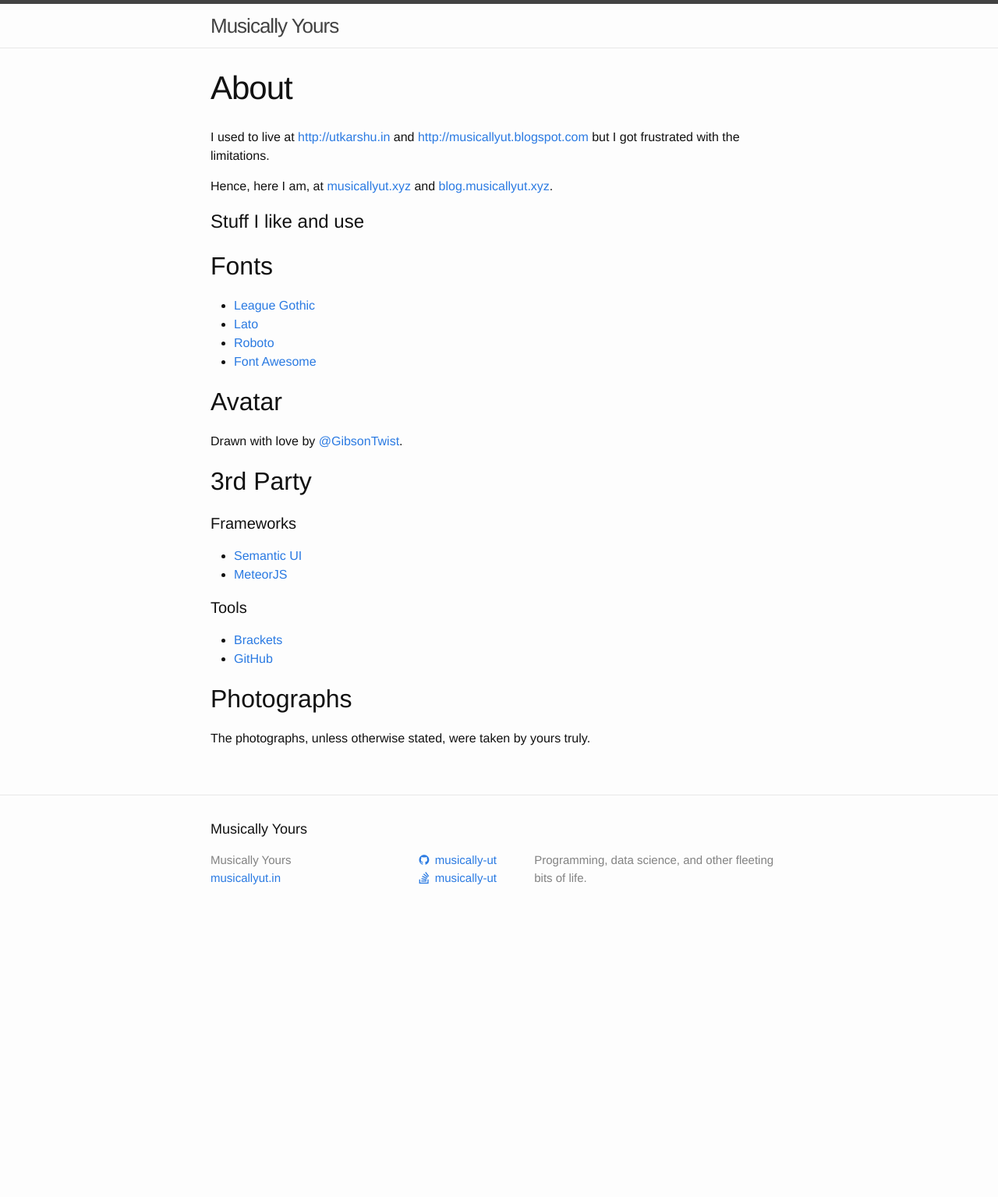
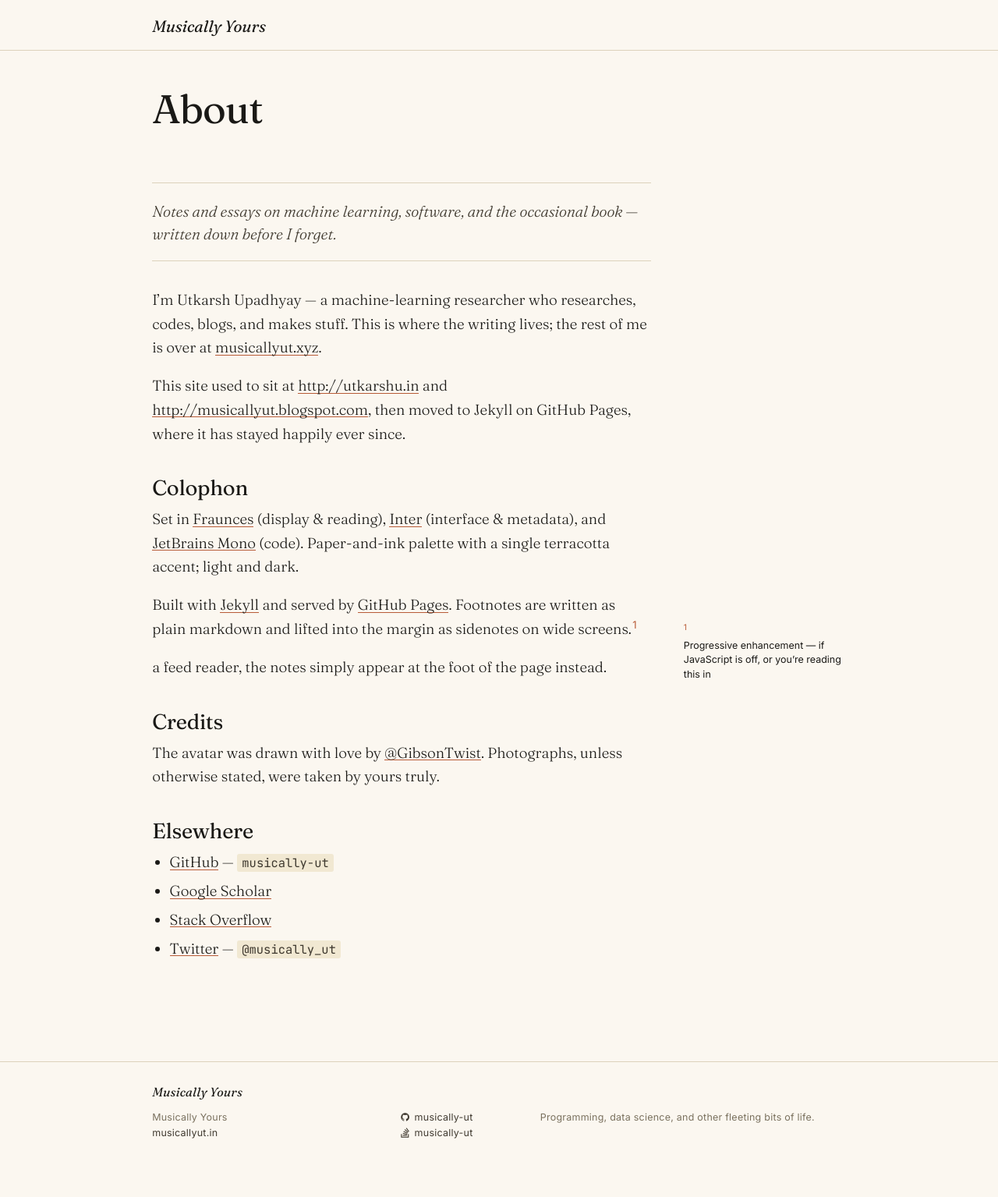
Before and after one commit to musically-ut/musically-ut.github.io, a Jekyll site: the page built from about.md, in a window 1280 px wide. Shown: the whole page at 78% size. Built offline with Jekyll 4.4.1, drawn with Linux system fonts in a browser that asks for light colours; nearby versions of some CDN libraries; before the commit the page ends 1197 px from its top, so only the background shows below that.

Commit message:
Tufte-inspired redesign: new webfonts, dark mode, margin sidenotes, year-grouped index

```diff
--- a/_includes/head.html
+++ b/_includes/head.html
@@ -2,9 +2,15 @@
   <meta charset="utf-8">
   <meta http-equiv="X-UA-Compatible" content="IE=edge">
   <meta name="viewport" content="width=device-width, initial-scale=1">
+  <meta name="color-scheme" content="light dark">
 
   <title>{% if page.title %}{{ page.title }}{% else %}{{ site.title }}{% endif %}</title>
   <meta name="description" content="{% if page.excerpt %}{{ page.excerpt | strip_html | strip_newlines | truncate: 160 }}{% else %}{{ site.description }}{% endif %}">
+
+  <!-- Brand webfonts: Fraunces (display + reading), Inter (UI/meta), JetBrains Mono (code) -->
+  <link rel="preconnect" href="https://fonts.googleapis.com">
+  <link rel="preconnect" href="https://fonts.gstatic.com" crossorigin>
+  <link href="https://fonts.googleapis.com/css2?family=Fraunces:ital,opsz,wght,SOFT,WONK@0,9..144,300..600,0..100,0..1;1,9..144,300..600,0..100,0..1&family=Inter:wght@400;500;600&family=JetBrains+Mono:wght@400;500&display=swap" rel="stylesheet">
 
   <link rel="stylesheet" href="{{ "/css/main.css" | prepend: site.baseurl }}">
   <link rel="canonical" href="{{ page.url | replace:'index.html','' | prepend: site.baseurl | prepend: site.url }}">
--- a/_layouts/page.html
+++ b/_layouts/page.html
@@ -12,3 +12,6 @@ layout: default
   </article>
 
 </div>
+
+<!-- Pages can use markdown footnotes → margin sidenotes too. -->
+<script src="{{ "/js/sidenotes.js" | prepend: site.baseurl }}"></script>
--- a/_layouts/post.html
+++ b/_layouts/post.html
@@ -13,3 +13,8 @@ layout: default
   </article>
 
 </div>
+
+<!-- Tufte sidenotes: promote kramdown's markdown footnotes into the right
+     margin on wide screens. No effect on the markdown you write, on RSS, or
+     when JS is off (the footnotes list at the bottom stays as the fallback). -->
+<script src="{{ "/js/sidenotes.js" | prepend: site.baseurl }}"></script>
--- /dev/null
+++ b/_sass/_blog-theme.scss
@@ -0,0 +1,453 @@
+// =========================================================================
+// blog.musicallyut.xyz — Tufte-influenced reading theme
+//
+// Imported LAST from css/main.scss, so it overrides minima's base + layout.
+// Targets minima's real class names (.site-header, .wrapper, .home,
+// .post-content, kramdown's .footnotes, …). Self-contained: all tokens are
+// defined here as CSS custom properties; no external deps. Build system is
+// unchanged — this is just SCSS that Jekyll already compiles.
+// =========================================================================
+
+// ---- Design tokens (CSS custom properties) ------------------------------
+:root {
+  --bg:        #FBF7F0;
+  --bg-deep:   #F1E8D2;
+  --ink:       #1A1916;
+  --ink-2:     #3F392F;
+  --ink-3:     #7A715E;
+  --rule:      #DCD2BB;
+  --rule-soft: #E8DFC7;
+
+  --accent:    #B85C38;   // terracotta
+  --accent-2:  #9C4A2C;
+
+  --serif: "Fraunces", "Iowan Old Style", "Palatino Linotype", Palatino, Georgia, serif;
+  --sans:  "Inter", -apple-system, BlinkMacSystemFont, "Helvetica Neue", Helvetica, Arial, sans-serif;
+  --mono:  "JetBrains Mono", ui-monospace, "SF Mono", Menlo, Consolas, monospace;
+  --frax-read: "opsz" 28, "SOFT" 50, "WONK" 0;
+
+  --measure:    40rem;
+  --margin-col: 13rem;
+  --margin-gap: 2.6rem;
+  --page-pad:   clamp(1.2rem, 5vw, 4rem);
+  --reading-fs: 1.18rem;
+  --reading-lh: 1.62;
+}
+
+@media (prefers-color-scheme: dark) {
+  :root {
+    --bg:        #131210;
+    --bg-deep:   #1E1B14;
+    --ink:       #E5DCC5;
+    --ink-2:     #B0A78F;
+    --ink-3:     #807660;
+    --rule:      #2E2A22;
+    --rule-soft: #25221B;
+    --accent:    #E69679;
+    --accent-2:  #F2AC8E;
+  }
+  img { opacity: 0.92; }
+}
+
+// ---- Base ---------------------------------------------------------------
+html { background: var(--bg); }
+body {
+  background: var(--bg);
+  color: var(--ink);
+  font-family: var(--serif);
+  font-variation-settings: var(--frax-read);
+  font-size: var(--reading-fs);
+  line-height: var(--reading-lh);
+  -webkit-font-smoothing: antialiased;
+  text-rendering: optimizeLegibility;
+  font-feature-settings: "kern" 1, "liga" 1, "onum" 1;
+}
+
+// The shared centered container — header, content, footer all align to it.
+.wrapper {
+  max-width: calc(var(--measure) + var(--margin-gap) + var(--margin-col));
+  margin: 0 auto;
+  padding: 0 var(--page-pad);
+}
+.page-content { padding: 0; }
+
+// ---- Site header --------------------------------------------------------
+.site-header {
+  border-top: 0;
+  border-bottom: 1px solid var(--rule);
+  min-height: 0;
+}
+.site-header .wrapper {
+  display: flex;
+  justify-content: space-between;
+  align-items: baseline;
+  padding-top: 1.5rem;
+  padding-bottom: 1.2rem;
+}
+.site-title,
+.site-title:visited {
+  font-family: var(--serif);
+  font-style: italic;
+  font-size: 1.3rem;
+  font-weight: 400;
+  line-height: 1;
+  color: var(--ink);
+  letter-spacing: 0;
+  margin: 0;
+  font-variation-settings: "opsz" 40, "SOFT" 60, "WONK" 1;
+}
+.site-nav {
+  line-height: 1;
+  float: none;
+}
+.site-nav .page-link,
+.site-nav a {
+  font-family: var(--sans);
+  font-style: normal;
+  font-size: 0.74rem;
+  letter-spacing: 0.12em;
+  text-transform: uppercase;
+  color: var(--ink-3);
+  margin-left: 1.4rem;
+  line-height: 1;
+  transition: color 160ms ease;
+}
+.site-nav a:hover { color: var(--accent); text-decoration: none; }
+
+// ---- Index / archive ----------------------------------------------------
+.home { padding-top: 0.5rem; }
+.page-heading {
+  font-family: var(--serif);
+  font-weight: 400;
+  font-size: clamp(2rem, 5vw, 3rem);
+  letter-spacing: -0.015em;
+  margin: 2.4rem 0 0.4rem;
+  color: var(--ink);
+  font-variation-settings: "opsz" 144, "SOFT" 80;
+  max-width: var(--measure);
+}
+.page-heading em { font-style: italic; color: var(--ink-2); }
+.home-intro {
+  max-width: var(--measure);
+  color: var(--ink-2);
+  font-style: italic;
+  font-size: 1.1rem;
+  margin: 0 0 1rem;
+}
+
+// Year-grouped list (see index.html markup)
+.year-block {
+  display: grid;
+  grid-template-columns: 5.5rem 1fr;
+  gap: 0.4rem 1.4rem;
+  padding: 1.4rem 0;
+  border-top: 1px solid var(--rule);
+}
+.year-block .year {
+  font-family: var(--serif);
+  font-style: italic;
+  font-size: 1.7rem;
+  color: var(--accent);
+  opacity: 0.85;
+  font-variation-settings: "opsz" 72, "WONK" 1;
+  line-height: 1.2;
+  position: sticky;
+  top: 1rem;
+  align-self: start;
+}
+.year-block .post-list { list-style: none; margin: 0; padding: 0; }
+.year-block .post-list > li { border-bottom: 1px solid var(--rule-soft); margin: 0; }
+.year-block .post-list > li:last-child { border-bottom: 0; }
+.year-block .post-list > li > a.post-link {
+  display: grid;
+  grid-template-columns: 6rem 1fr;
+  gap: 1rem;
+  align-items: baseline;
+  padding: 0.7rem 0;
+  text-decoration: none;
+  color: var(--ink);
+  font-family: var(--serif);
+  font-size: 1.12rem;
+  line-height: 1.25;
+  letter-spacing: -0.005em;
+  transition: padding-left 160ms ease, color 160ms ease;
+}
+.year-block .post-list > li > a.post-link:hover { padding-left: 0.4rem; color: var(--accent-2); }
+.year-block .post-meta {
+  font-family: var(--mono);
+  font-size: 0.74rem;
+  color: var(--ink-3);
+  letter-spacing: 0.02em;
+  white-space: nowrap;
+  margin: 0;
+}
+.rss-subscribe {
+  margin-top: 1.8rem;
+  padding-top: 1.2rem;
+  border-top: 1px solid var(--rule);
+  font-family: var(--sans);
+  font-size: 0.8rem;
+  color: var(--ink-3);
+}
+.rss-subscribe a { color: var(--accent); }
+
+@media (max-width: 560px) {
+  .year-block { grid-template-columns: 1fr; gap: 0.5rem; }
+  .year-block .year { position: static; }
+  .year-block .post-list > li > a.post-link { grid-template-columns: 1fr; gap: 0.1rem; }
+}
+
+// ---- Post header --------------------------------------------------------
+.post { counter-reset: none; }
+.post-header { max-width: var(--measure); padding: 3rem 0 1.6rem; }
+.post-title {
+  font-family: var(--serif);
+  font-weight: 400;
+  font-size: clamp(2.1rem, 5vw, 3.2rem);
+  line-height: 1.06;
+  letter-spacing: -0.018em;
+  color: var(--ink);
+  margin: 0 0 0.7rem;
+  font-variation-settings: "opsz" 144, "SOFT" 80, "WONK" 0;
+}
+.post-title em { font-style: italic; color: var(--ink-2); }
+.post-meta {
+  font-family: var(--mono);
+  font-size: 0.78rem;
+  color: var(--ink-3);
+  letter-spacing: 0.02em;
+}
+
+// ---- Reading typography -------------------------------------------------
+.post-content { padding-bottom: 2.6rem; }
+.post-content p { max-width: var(--measure); margin: 0 0 1.15rem; color: var(--ink); }
+
+.post-content h2, .post-content h3, .post-content h4 {
+  font-family: var(--serif);
+  font-weight: 400;
+  color: var(--ink);
+  max-width: var(--measure);
+  line-height: 1.15;
+  letter-spacing: -0.01em;
+}
+.post-content h2 { font-size: 1.7rem; margin: 2.4rem 0 0.6rem; font-variation-settings: "opsz" 72, "SOFT" 60; }
+.post-content h3 { font-size: 1.3rem; margin: 1.8rem 0 0.5rem; font-style: italic; color: var(--ink-2); }
+
+.post-content a {
+  color: var(--ink);
+  text-decoration: none;
+  background-image: linear-gradient(var(--accent), var(--accent));
+  background-size: 100% 1px;
+  background-repeat: no-repeat;
+  background-position: 0 1.08em;
+  transition: background-size 160ms ease, color 160ms ease;
+}
+.post-content a:hover { color: var(--accent-2); background-size: 100% 2px; text-decoration: none; }
+
+.post-content em { font-style: italic; }
+.post-content strong { font-weight: 600; color: var(--ink); }
+
+.post-content ul, .post-content ol {
+  max-width: var(--measure);
+  margin: 0 0 1.15rem;
+  padding-left: 1.4rem;
+  color: var(--ink);
+}
+.post-content li { margin-bottom: 0.4rem; }
+
+// ---- Code ---------------------------------------------------------------
+.post-content code {
+  font-family: var(--mono);
+  font-size: 0.82em;
+  background: var(--bg-deep);
+  color: var(--ink-2);
+  padding: 0.08em 0.4em;
+  border-radius: 3px;
+  border: 0;
+}
+.post-content pre {
+  max-width: var(--measure);
+  margin: 0 0 1.4rem;
+  padding: 1rem 1.2rem;
+  background: var(--bg-deep);
+  border: 1px solid var(--rule);
+  border-left: 3px solid var(--accent);
+  border-radius: 4px;
+  overflow-x: auto;
+}
+.post-content pre code { background: none; padding: 0; font-size: 0.86rem; line-height: 1.55; color: var(--ink-2); border: 0; }
+figure.highlight { margin: 0 0 1.4rem; max-width: var(--measure); }
+
+// ---- Quote treatments (replacing the old grey left-bar) -----------------
+// Epigraph / standfirst: add class="epigraph" to a blockquote at the top of
+// a post (a touch of inline HTML for flair). Hairlines above & below, no bar.
+blockquote.epigraph,
+.post-content blockquote.epigraph {
+  border: 0;
+  border-top: 1px solid var(--rule);
+  border-bottom: 1px solid var(--rule);
+  padding: 1.4rem 0 1.2rem;
+  margin: 0 0 2.2rem;
+  color: var(--ink-2);
+  max-width: var(--measure);
+}
+.post-content blockquote.epigraph p {
+  font-family: var(--serif);
+  font-style: italic;
+  font-size: 1.24rem;
+  line-height: 1.45;
+  color: var(--ink-2);
+  margin: 0;
+  font-variation-settings: "opsz" 40, "SOFT" 80, "WONK" 1;
+}
+.post-content blockquote.epigraph::before { content: none; } // no hanging mark on the standfirst
+
+// Default blockquote: quiet inset with a hanging terracotta quote-mark — NOT
+// a heavy left bar. Just write `> quote` in markdown.
+.post-content blockquote {
+  max-width: var(--measure);
+  margin: 1.6rem 0;
+  padding: 0 0 0 2rem;
+  border: 0;
+  position: relative;
+  color: var(--ink-2);
+  font-style: normal;
+  letter-spacing: 0;
+}
+.post-content blockquote::before {
+  content: "\201C";
+  position: absolute;
+  left: 0;
+  top: -0.1em;
+  font-family: var(--serif);
+  font-size: 2.4rem;
+  line-height: 1;
+  color: var(--accent);
+  opacity: 0.6;
+  font-variation-settings: "opsz" 144;
+}
+.post-content blockquote p { font-size: 1.06rem; line-height: 1.5; margin: 0 0 0.5rem; }
+.post-content blockquote p:last-child { margin-bottom: 0; }
+.post-content blockquote cite {
+  display: block;
+  margin-top: 0.6rem;
+  font-family: var(--sans);
+  font-style: normal;
+  font-size: 0.74rem;
+  letter-spacing: 0.08em;
+  color: var(--ink-3);
+}
+.post-content blockquote cite::before { content: "— "; color: var(--accent); }
+
+// ---- Kramdown footnotes → Tufte sidenotes -------------------------------
+// You write standard markdown footnotes:  text[^1]   …   [^1]: the note.
+// Kramdown renders a <sup> ref + a .footnotes <ol> at the bottom (RSS / no-JS
+// keeps that). js/sidenotes.js promotes them into the right margin on wide
+// screens — no special markup in your posts.
+
+// inline reference marker
+.post-content sup[id^="fnref"] { font-size: 0.7em; line-height: 0; }
+.post-content sup[id^="fnref"] a {
+  font-family: var(--sans);
+  color: var(--accent);
+  text-decoration: none;
+  background: none;
+  padding: 0 0.1em;
+}
+.post-content sup[id^="fnref"] a:hover { color: var(--accent-2); }
+
+// bottom footnotes list (default / narrow / no-JS)
+.post-content .footnotes {
+  max-width: var(--measure);
+  margin: 2.4rem 0 0;
+  padding-top: 1.2rem;
+  border-top: 1px solid var(--rule);
+  font-family: var(--sans);
+  font-size: 0.86rem;
+  line-height: 1.55;
+  color: var(--ink-3);
+}
+.post-content .footnotes ol { margin: 0; padding-left: 1.4rem; max-width: none; }
+.post-content .footnotes li { margin-bottom: 0.5rem; }
+.post-content .footnotes li::marker { color: var(--accent); }
+.post-content .footnotes p { max-width: none; margin: 0; }
+.post-content .footnotes a { color: var(--ink-2); }
+.post-content .footnotes a.reversefootnote { color: var(--accent); text-decoration: none; margin-left: 0.3em; }
+
+// promoted margin sidenotes (built by js/sidenotes.js on wide screens),
+// plus any hand-placed <span class="marginnote"> for un-numbered asides/figures
+.post-content .sidenote,
+.post-content .marginnote {
+  float: right;
+  clear: right;
+  width: var(--margin-col);
+  margin-right: calc(-1 * (var(--margin-col) + var(--margin-gap)));
+  margin-top: 0.3rem;
+  margin-bottom: 1rem;
+  font-family: var(--sans);
+  font-size: 0.78rem;
+  line-height: 1.5;
+  color: var(--ink-3);
+}
+.post-content .sidenote .sn-num,
+.post-content .marginnote .sn-num { font-family: var(--sans); color: var(--accent); padding-right: 0.3em; }
+.post-content .sidenote a,
+.post-content .marginnote a { color: var(--ink-2); background-position: 0 1.05em; }
+.post-content .marginnote img { width: 100%; border: 1px solid var(--rule); border-radius: 3px; }
+.post-content .marginnote .cap { display: block; margin-top: 0.3rem; color: var(--ink-3); font-size: 0.72rem; }
+
+// Below the margin-promotion breakpoint, hand-placed notes fold inline.
+@media (max-width: 1000px) {
+  .post-content .marginnote {
+    float: none;
+    width: auto;
+    max-width: var(--measure);
+    margin: 0.6rem 0 1.1rem;
+    padding: 0.7rem 0 0.7rem 0.9rem;
+    border-left: 2px solid var(--rule);
+    display: block;
+  }
+}
+
+// ---- Post navigation (optional, if a layout adds it) --------------------
+.post-nav {
+  max-width: var(--measure);
+  margin: 1rem 0 0;
+  padding: 1.4rem 0 0;
+  border-top: 1px solid var(--rule);
+  display: flex;
+  justify-content: space-between;
+  gap: 1rem;
+  font-family: var(--sans);
+  font-size: 0.8rem;
+}
+.post-nav a { color: var(--ink-2); text-decoration: none; }
+.post-nav a:hover { color: var(--accent); }
+
+// ---- Site footer --------------------------------------------------------
+.site-footer {
+  border-top: 1px solid var(--rule);
+  padding: 1.6rem 0 2.6rem;
+  margin-top: 2.4rem;
+}
+.site-footer .footer-heading {
+  font-family: var(--serif);
+  font-style: italic;
+  font-size: 1rem;
+  font-weight: 400;
+  color: var(--ink);
+  margin: 0 0 0.6rem;
+}
+.site-footer,
+.site-footer .footer-col-wrapper {
+  font-family: var(--sans);
+  font-size: 0.78rem;
+  color: var(--ink-3);
+  letter-spacing: 0.02em;
+}
+.site-footer a { color: var(--ink-2); }
+.site-footer a:hover { color: var(--accent); text-decoration: none; }
+
+// ---- Misc base overrides (warm up minima leftovers) ---------------------
+a { color: var(--ink); }
+hr.separator { display: none; } // year grouping now handled by .year-block borders
--- a/about.md
+++ b/about.md
@@ -4,36 +4,41 @@ title: About
 permalink: /about/
 ---
 
-I used to live at <http://utkarshu.in> and <http://musicallyut.blogspot.com> but I got frustrated with the limitations.
+> Notes and essays on machine learning, software, and the occasional book —
+> written down before I forget.
+{: .epigraph}
 
-Hence, here I am, at [musicallyut.xyz](http://musicallyut.xyz) and
-[blog.musicallyut.xyz](http://blog.musicallyut.xyz).
+I'm Utkarsh Upadhyay — a machine-learning researcher who researches, codes,
+blogs, and makes stuff. This is where the writing lives; the rest of me is over
+at [musicallyut.xyz](https://musicallyut.xyz).
 
-# Stuff I like and use
+This site used to sit at <http://utkarshu.in> and
+<http://musicallyut.blogspot.com>, then moved to Jekyll on GitHub Pages, where
+it has stayed happily ever since.
 
-## Fonts
+## Colophon
 
- - [League Gothic](https://www.theleagueofmoveabletype.com/league-gothic)
- - [Lato](https://www.google.com/fonts/specimen/Lato)
- - [Roboto](https://www.google.com/fonts/specimen/Roboto)
- - [Font Awesome](http://fortawesome.github.io/Font-Awesome/)
+Set in [Fraunces](https://fonts.google.com/specimen/Fraunces) (display &
+reading), [Inter](https://fonts.google.com/specimen/Inter) (interface &
+metadata), and [JetBrains Mono](https://www.jetbrains.com/lp/mono/) (code).
+Paper-and-ink palette with a single terracotta accent; light and dark.
 
-## Avatar
+Built with [Jekyll](https://jekyllrb.com/) and served by
+[GitHub Pages](https://pages.github.com/). Footnotes are written as plain
+markdown and lifted into the margin as sidenotes on wide screens.[^sn]
 
-Drawn with love by [@GibsonTwist](https://twitter.com/GibsonTwist).
+[^sn]: Progressive enhancement — if JavaScript is off, or you're reading this in
+a feed reader, the notes simply appear at the foot of the page instead.
 
-## 3rd Party
+## Credits
 
-#### Frameworks
+The avatar was drawn with love by
+[@GibsonTwist](https://twitter.com/GibsonTwist). Photographs, unless otherwise
+stated, were taken by yours truly.
 
- - [Semantic UI](http://semantic-ui.com/)
- - [MeteorJS](https://www.meteor.com/)
+## Elsewhere
 
-#### Tools
-
- - [Brackets](http://brackets.io/)
- - [GitHub](https://github.com/)
-
-## Photographs
-
-The photographs, unless otherwise stated, were taken by yours truly.
+ - [GitHub](https://github.com/musically-ut) — `musically-ut`
+ - [Google Scholar](https://scholar.google.se/citations?user=ek9s7XUAAAAJ&hl=en)
+ - [Stack Overflow](https://stackoverflow.com/users/987185/musically-ut)
+ - [Twitter](https://twitter.com/musically_ut) — `@musically_ut`
--- a/css/main.scss
+++ b/css/main.scss
@@ -5,21 +5,23 @@
 
 
 
-// Our variables
-$base-font-family: Helvetica, Arial, sans-serif;
+// Our variables — redesign: paper-and-ink, warm, Tufte-influenced.
+// (Full theme lives in _sass/_blog-theme.scss; these feed minima's
+//  base/layout partials so any un-overridden bits still match.)
+$base-font-family: "Inter", -apple-system, BlinkMacSystemFont, "Helvetica Neue", Helvetica, Arial, sans-serif;
 $base-font-size:   16px;
 $small-font-size:  $base-font-size * 0.875;
 $base-line-height: 1.5;
 
 $spacing-unit:     30px;
 
-$text-color:       #111;
-$background-color: #fdfdfd;
-$brand-color:      #2a7ae2;
+$text-color:       #1A1916;
+$background-color: #FBF7F0;
+$brand-color:      #B85C38;
 
-$grey-color:       #828282;
-$grey-color-light: lighten($grey-color, 40%);
-$grey-color-dark:  darken($grey-color, 25%);
+$grey-color:       #7A715E;
+$grey-color-light: lighten($grey-color, 30%);
+$grey-color-dark:  darken($grey-color, 18%);
 
 // Width of the content area
 $content-width:    800px;
@@ -70,11 +72,13 @@ button:active {
     margin: 0.25rem 0;
 }
 
-// Import partials from `sass_dir` (defaults to `_sass`)
+// Import partials from `sass_dir` (defaults to `_sass`).
+// `blog-theme` is imported LAST so it overrides minima's base/layout.
 @import
         "base",
         "layout",
-        "syntax-highlighting"
+        "syntax-highlighting",
+        "blog-theme"
 ;
 
 hr {
--- /dev/null
+++ b/js/sidenotes.js
@@ -0,0 +1,75 @@
+/* =========================================================================
+   sidenotes.js — promote kramdown markdown footnotes into Tufte sidenotes.
+
+   You write standard markdown footnotes in your posts:
+
+       AI agents have found product-market fit at the level of code.[^pmf]
+
+       [^pmf]: Simon Willison has written about this.
+
+   Kramdown renders an inline <sup id="fnref:pmf"><a href="#fn:pmf">1</a></sup>
+   plus a <div class="footnotes"><ol><li id="fn:pmf">…</li></ol></div> at the
+   bottom of the post. That bottom list is what RSS readers and no-JS browsers
+   see — it always works.
+
+   On screens >= 1000px, this script copies each footnote up next to its
+   reference, floated into the right margin, and hides the bottom list. No
+   special markup is required in the post. Re-runs on resize.
+   ========================================================================= */
+(function () {
+  var MQ = window.matchMedia('(min-width: 1000px)');
+
+  function init() {
+    var content = document.querySelector('.post-content');
+    if (!content) return;
+    var list = content.querySelector('.footnotes');
+    if (!list) return;
+
+    var notes = list.querySelectorAll('ol > li');
+
+    function clearGenerated() {
+      var gen = content.querySelectorAll('.sidenote.gen');
+      for (var i = 0; i < gen.length; i++) gen[i].parentNode.removeChild(gen[i]);
+    }
+
+    function build() {
+      clearGenerated();
+
+      if (!MQ.matches) { list.style.display = ''; return; }
+
+      for (var i = 0; i < notes.length; i++) {
+        var li = notes[i];
+        var id = li.getAttribute('id');               // e.g. "fn:pmf"
+        if (!id) continue;
+        var refId = id.replace(/^fn:/, 'fnref:');      // -> "fnref:pmf"
+        var ref = content.querySelector('[id="' + refId + '"]');
+        if (!ref) continue;
+        var anchor = ref.closest ? (ref.closest('sup') || ref) : ref;
+
+        // copy the note HTML, minus kramdown's back-reference arrow
+        var html = li.innerHTML.replace(
+          /\s*<a [^>]*class="reversefootnote"[^>]*>[\s\S]*?<\/a>/i, ''
+        );
+
+        var note = document.createElement('span');
+        note.className = 'sidenote gen';
+        // number matches the inline marker
+        var num = (ref.textContent || (i + 1)).toString().trim();
+        note.innerHTML = '<sup class="sn-num">' + num + '</sup> ' + html;
+
+        anchor.parentNode.insertBefore(note, anchor.nextSibling);
+      }
+      list.style.display = 'none';
+    }
+
+    build();
+    if (MQ.addEventListener) MQ.addEventListener('change', build);
+    else if (MQ.addListener) MQ.addListener(build);
+  }
+
+  if (document.readyState === 'loading') {
+    document.addEventListener('DOMContentLoaded', init);
+  } else {
+    init();
+  }
+})();
```
Also changed, not shown: index.html (+18 -17 lines).
